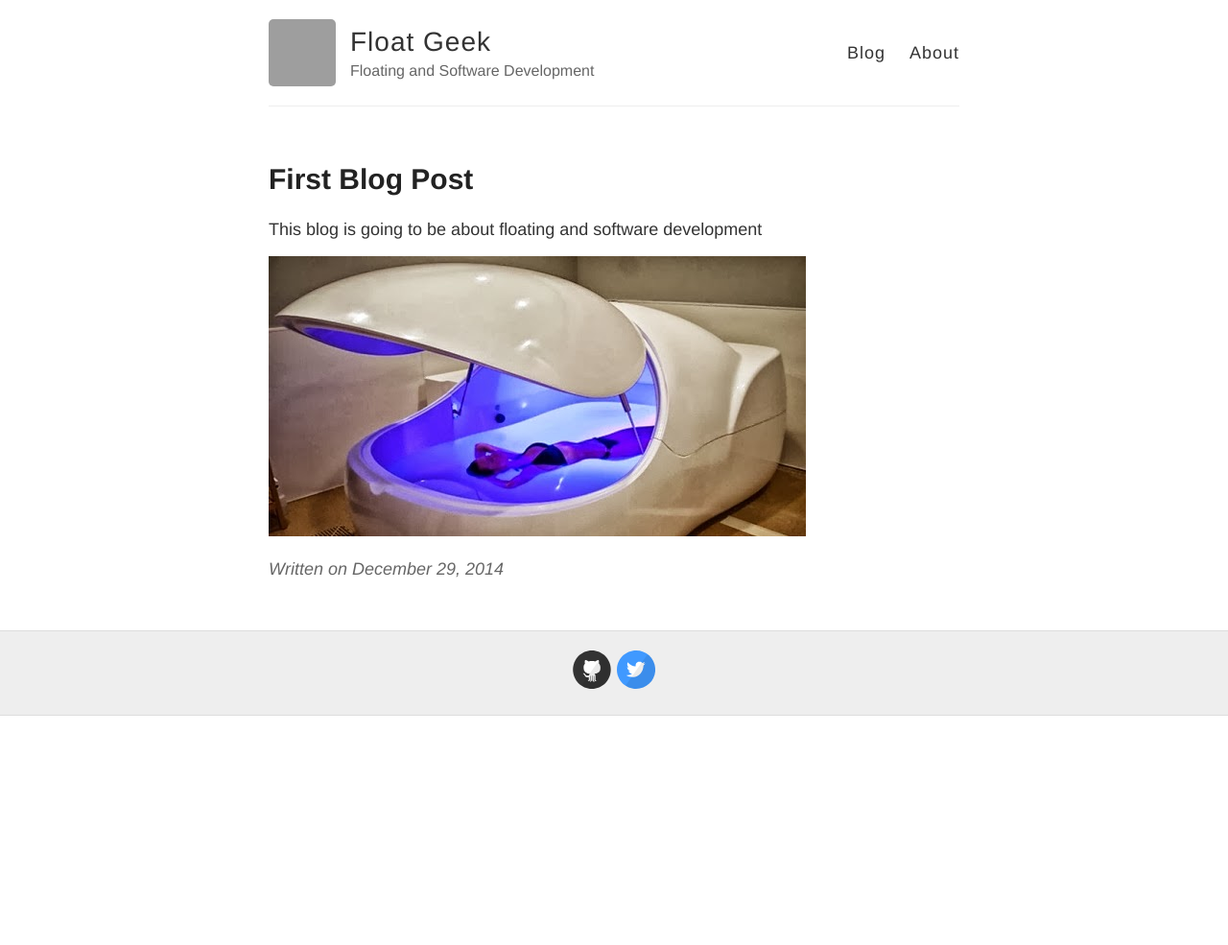
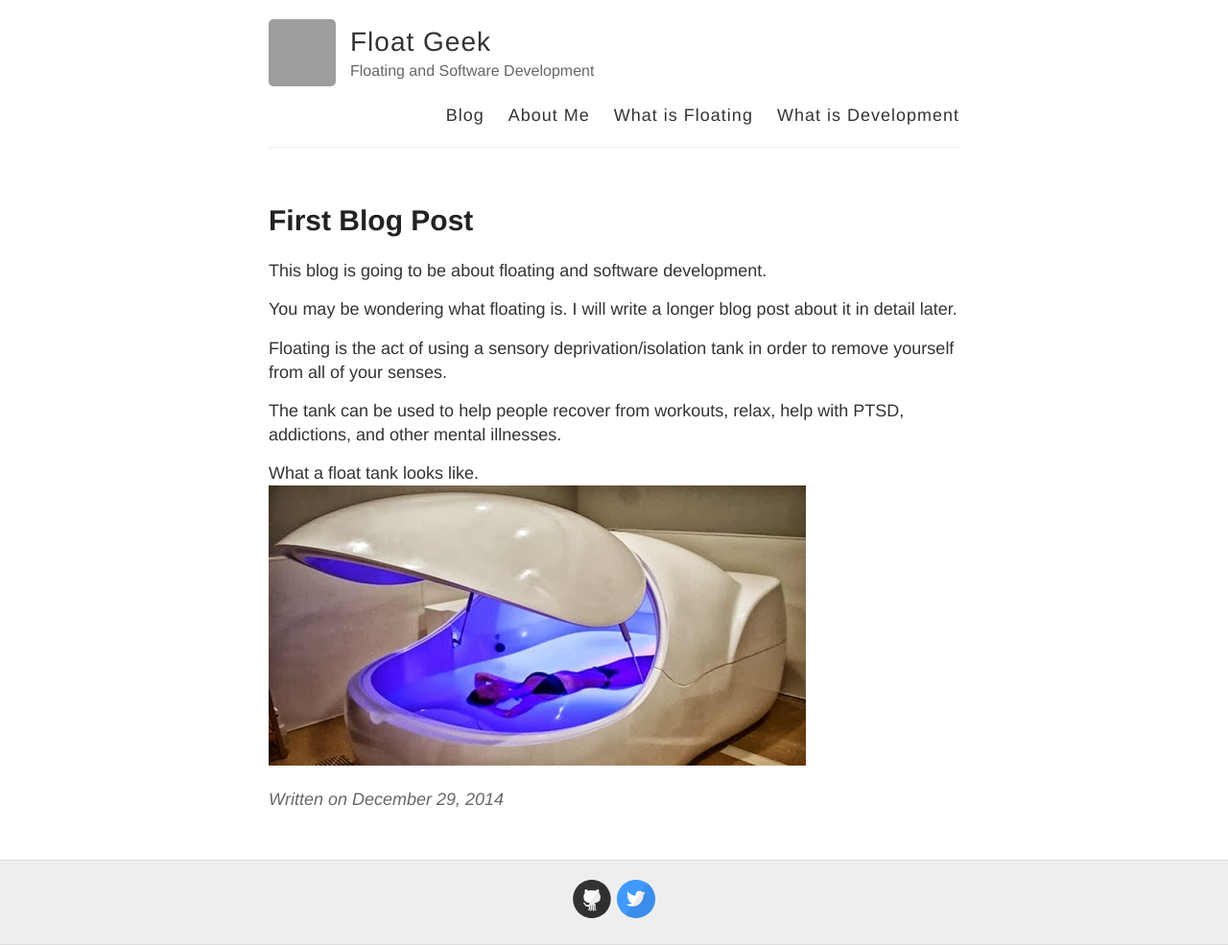
Before and after one commit to Connor-Knabe/Connor-Knabe.github.io, a Jekyll site: the page built from _posts/2014-12-29-First-Post.md, in a window 1280 px wide. Shown: the whole page at 96% size. Built offline with Jekyll 4.4.1, drawn with Linux system fonts in a browser that asks for light colours; before the commit the page ends 900 px from its top, so only the background shows below that; grey boxes are pictures that could not be loaded.

Commit message:
Adding info about float tanks

```diff
--- a/_layouts/default.html
+++ b/_layouts/default.html
@@ -33,7 +33,10 @@
 
           <nav>
             <a href="{{ site.baseurl }}/">Blog</a>
-            <a href="{{ site.baseurl }}/about">About</a>
+            <a href="{{ site.baseurl }}/about">About Me</a>
+            <a href="{{ site.baseurl }}/aboutFloating">What is Floating</a>
+            <a href="{{ site.baseurl }}/aboutDevelopment">What is Development</a>
+
           </nav>
         </header>
       </div>
--- a/_posts/2014-12-29-First-Post.md
+++ b/_posts/2014-12-29-First-Post.md
@@ -3,6 +3,13 @@ layout: post
 title: First Blog Post
 ---
 
-This blog is going to be about floating and software development
+This blog is going to be about floating and software development.
 
+You may be wondering what floating is.  I will write a longer blog post about it in detail later.
+
+Floating is the act of using a sensory deprivation/isolation tank in order to remove yourself from all of your senses.
+
+The tank can be used to help people recover from workouts, relax, help with PTSD, addictions, and other mental illnesses.
+
+What a float tank looks like.
 ![FloatTank]({{ site.baseurl }}/images/Sensory-Deprivation-Chamber-Would-You-Get-Into-One.jpg)
```
Also changed, not shown: about.md (+2 -2 lines), 2 other files.
